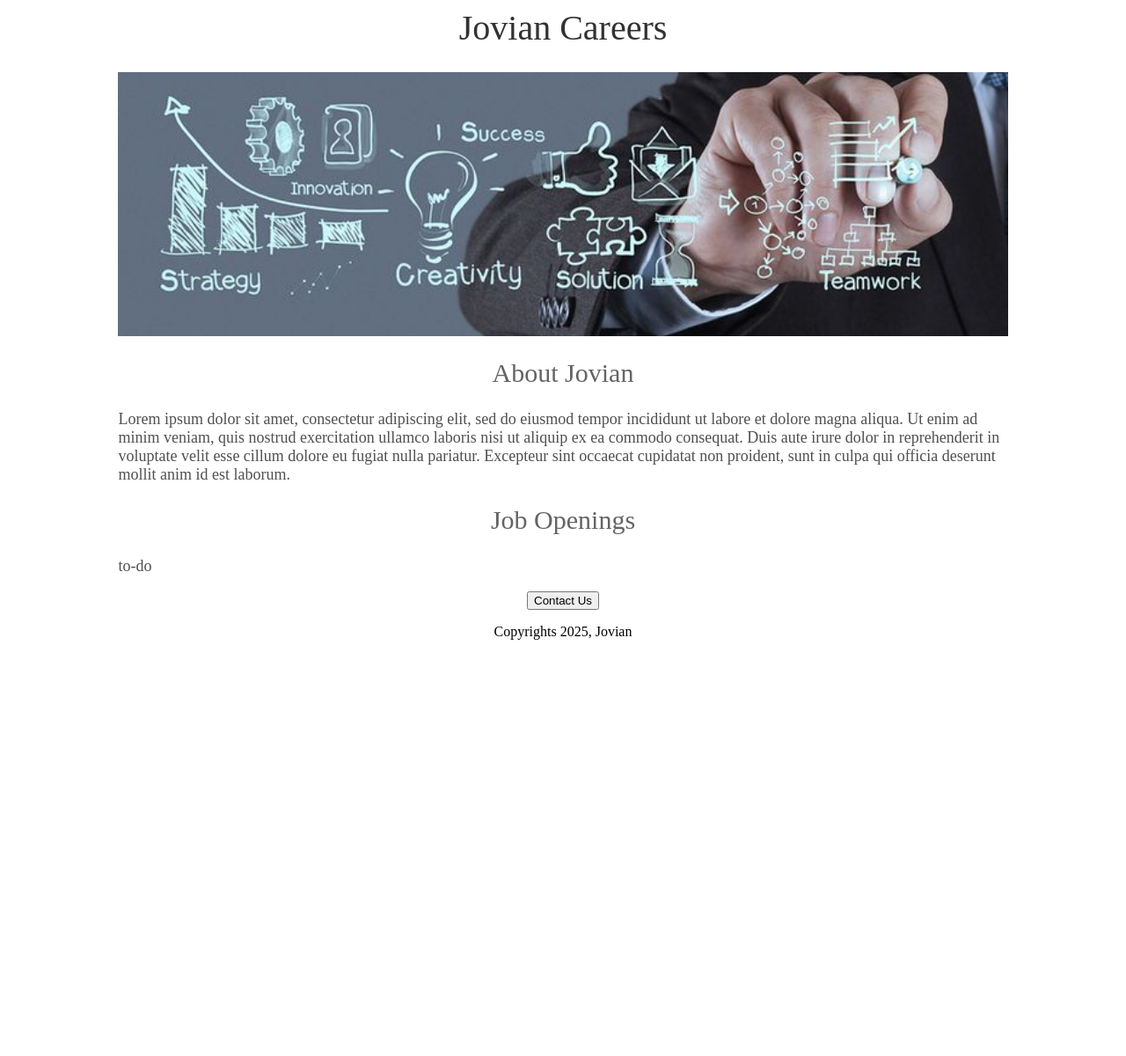
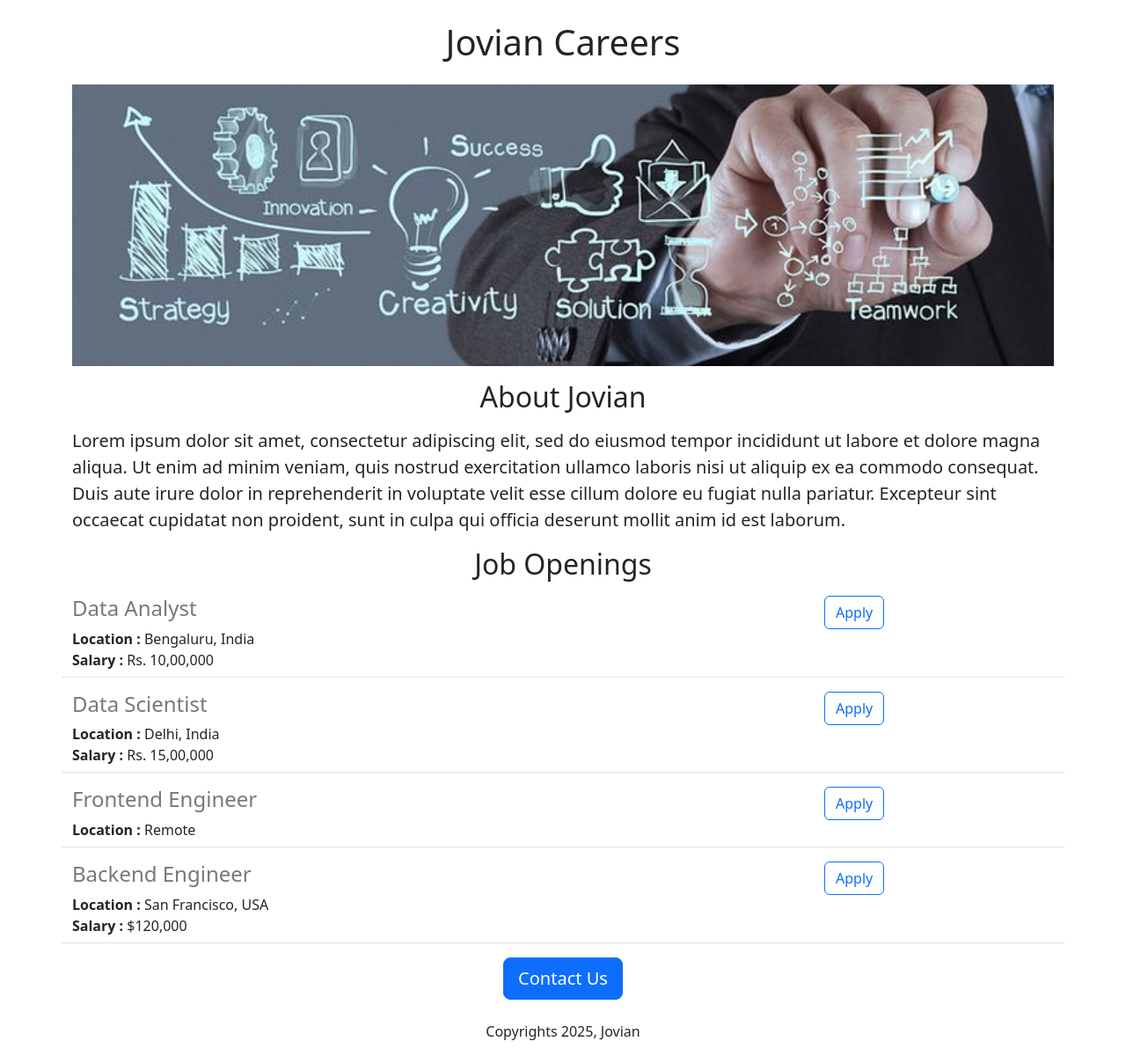
Before and after one commit to pallavi030318/jovian-careers-website, a Flask app: page / in a window 1280 px wide. Shown: the whole page at 88% size. Before the commit the page ends 727 px from the top, so only its background shows below. Run offline with Flask 3, Linux system fonts and the light colour scheme.

Commit message:
added dynamic data and api route

```diff
--- a/app.py
+++ b/app.py
@@ -1,11 +1,42 @@
-from flask import Flask, render_template
+from flask import Flask, render_template, jsonify
 
 app = Flask(__name__)
+
+JOBS =[
+  {
+    'id': 1,
+    'title': 'Data Analyst',
+    'location': 'Bengaluru, India',
+    'salary': 'Rs. 10,00,000'
+  },
+  {
+    'id': 2,
+    'title': 'Data Scientist',
+    'location': 'Delhi, India',
+    'salary': 'Rs. 15,00,000'
+  },
+  {
+    'id': 3,
+    'title': 'Frontend Engineer',
+    'location': 'Remote'
+  },
+  {
+    'id': 4,
+    'title': 'Backend Engineer',
+    'location': 'San Francisco, USA',
+    'salary': '$120,000'
+  }
+]
+
+@app.route("/api/jobs")
+def list_jobs():
+  return jsonify(JOBS)
+
 
 
 @app.route("/")
 def hello_world():
-  return render_template('home.html')
+  return render_template('home.html', jobs=JOBS)
 
 
 if __name__ == "__main__":
--- a/templates/home.html
+++ b/templates/home.html
@@ -1,61 +1,51 @@
 <DOCTYPE html>
     <html>
         <head>
+            <meta charset="utf-8">
+            <meta name="viewport" content="width=device-width, initial-scale=1">
             <title>Jovian Careers</title>
+            <link href="https://cdn.jsdelivr.net/npm/bootstrap@5.3.6/dist/css/bootstrap.min.css" rel="stylesheet" integrity="sha384-4Q6Gf2aSP4eDXB8Miphtr37CMZZQ5oXLH2yaXMJ2w8e2ZtHTl7GptT4jmndRuHDT" crossorigin="anonymous">
+
+
             <style>
-                h1{
-                    font-size : 40px;
-                    font-family: Robot;
-                    font-weight: normal;
-                    color :rgb(50,50,50);
-                    text-align: center;
-                }
                 #banner{
-                    width :100%;
-                    height:300px;
-                    object-fit: cover;
+                    object-fit:cover;
+                    width: 100%;
+                    height: 320px;
                 }
 
-                h2{
-                    font-size : 30px;
-                    font-family: Robot;
-                    font-weight: normal;
-                    color :rgb(100,100,100);
-                    text-align: center;
-                }
+            </style>
 
-                .bodytext{
-                    font-size : 18px;
-                    font-family: Robot;
-                    font-weight: normal;
-                    color :rgb(80,80,80);
-                }
-
-                #container{
-                    width: 80%;
-                    max-margin: 720;
-                    margin: auto;
-                    margin:0,auto,0,auto;
-                }
-            </style>
         </head>
         <body>
-            <div id = "container">
-                <h1>Jovian Careers</h1>
+            <div class = "container">
+                <h1 class ="text-center mt-4 mb-4">Jovian Careers</h1>
 
-                <img id = "banner" src = "https://9871736a-5347-4e9d-a736-e923bbb78dc3-00-3i341v9m4pcoi.sisko.replit.dev/static/banner.jpg"
+                <img class = "img-fluid" id="banner" src = "https://9871736a-5347-4e9d-a736-e923bbb78dc3-00-3i341v9m4pcoi.sisko.replit.dev/static/banner.jpg"
                 height = 320>
 
-                <h2> About Jovian</h2>
-                <p class="bodytext">Lorem ipsum dolor sit amet, consectetur adipiscing elit, sed do eiusmod tempor incididunt ut labore et dolore magna aliqua. Ut enim ad minim veniam, quis nostrud exercitation ullamco laboris nisi ut aliquip ex ea commodo consequat. Duis aute irure dolor in reprehenderit in voluptate velit esse cillum dolore eu fugiat nulla pariatur. Excepteur sint occaecat cupidatat non proident, sunt in culpa qui officia deserunt mollit anim id est laborum.</p>
+                <h2 class="text-center mt-3 mb-3"> About Jovian</h2>
 
-                <h2>Job Openings</h2>
-                <p class="bodytext">to-do</p>
+                <p class="lead">Lorem ipsum dolor sit amet, consectetur adipiscing elit, sed do eiusmod tempor incididunt ut labore et dolore                    magna aliqua. Ut enim ad minim veniam, quis nostrud exercitation ullamco laboris nisi ut aliquip ex ea commodo consequat. Duis                   aute irure dolor in reprehenderit in voluptate velit esse cillum dolore eu fugiat nulla pariatur. Excepteur sint occaecat                        cupidatat non proident, sunt in culpa qui officia deserunt mollit anim id est laborum.</p>
+
+                <h2 class="text-center mt-3 mb-3">Job Openings</h2>
+
+                    <div>
+                    {% for job in jobs %}
+                        {% include 'jobitem.html' %}
+                    {% endfor %}
+                    </div>
+
+
 
                 <div style = "text-align: center">
-                <button>Contact Us</button>
-                    <p>Copyrights 2025, Jovian</p>
+
+                <button class="btn btn-primary btn-lg">Contact Us</button>
+                    <p class="mt-4">Copyrights 2025, Jovian</p>
+
                 </div>
+
             </div>
+
         </body>
     </html>
--- /dev/null
+++ b/templates/jobitem.html
@@ -0,0 +1,24 @@
+<div class ="border-bottom row" style="margin-bottom:16px; padding-bottom:7px;">
+
+    <div class="col-9">
+
+        <h4 style = "color:rgb(120,120,120); margin-bottom=2px;">
+            {{job['title']}}
+        </h4>
+
+        <div>
+            <b>Location :</b> {{job['location']}}
+        </div>
+
+        {% if 'salary' in job %}
+        <div>
+            <b>Salary :</b>
+            {{job['salary']}}
+        </div>
+        {% endif %}
+    </div>
+
+    <div class="col-3">
+        <button type="button" class="btn btn-outline-primary">Apply</button>
+    </div>
+</div>
```
